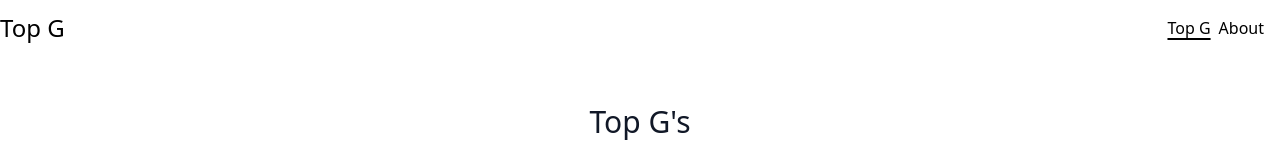
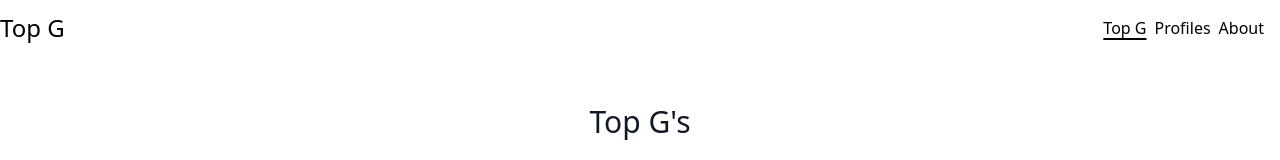
Before and after one commit to likurg42/rs-school-react-2023-Q1, a React (Vite) app in the folder react-app/: page / in a window 1280 px wide. Shown: the top 160 px of the page. Built offline with nearby package versions, Linux system fonts and the light colour scheme; no server answers; a web font is replaced by a local one.

Commit message:
feat: add profile page to header

```diff
--- a/react-app/src/App.tsx
+++ b/react-app/src/App.tsx
@@ -24,7 +24,7 @@ export default class App extends React.Component<unknown> {
           <Route path="/" element={<MainPage/>}/>
           <Route path="/about" element={<AboutPage/>}/>
           <Route path="/*" element={<NotFoundPage/>}/>
-          <Route path="/forms" element={<ProfilesPage/>}/>
+          <Route path="/profiles" element={<ProfilesPage/>}/>
         </Routes>
       </BrowserRouter>);
   }
--- a/react-app/src/components/Header/Header.tsx
+++ b/react-app/src/components/Header/Header.tsx
@@ -25,6 +25,11 @@ export default class Header extends Component<Props> {
           </NavLink>
           <NavLink
             className={({ isActive }) => isActive ? 'underline decoration-2 underline-offset-4' : ''}
+            to="/profiles">
+            Profiles
+          </NavLink>
+          <NavLink
+            className={({ isActive }) => isActive ? 'underline decoration-2 underline-offset-4' : ''}
             to="/about">
             About
           </NavLink>
--- a/react-app/src/utils/getHeader.ts
+++ b/react-app/src/utils/getHeader.ts
@@ -2,6 +2,7 @@ export const getHeader = (location: string) => {
   const locationMapping: { [key: string]: string } = {
     '/about': 'About',
     '/': 'Top G',
+    '/profiles': 'Profiles'
   };
 
   if (locationMapping.hasOwnProperty(location)) {
```
